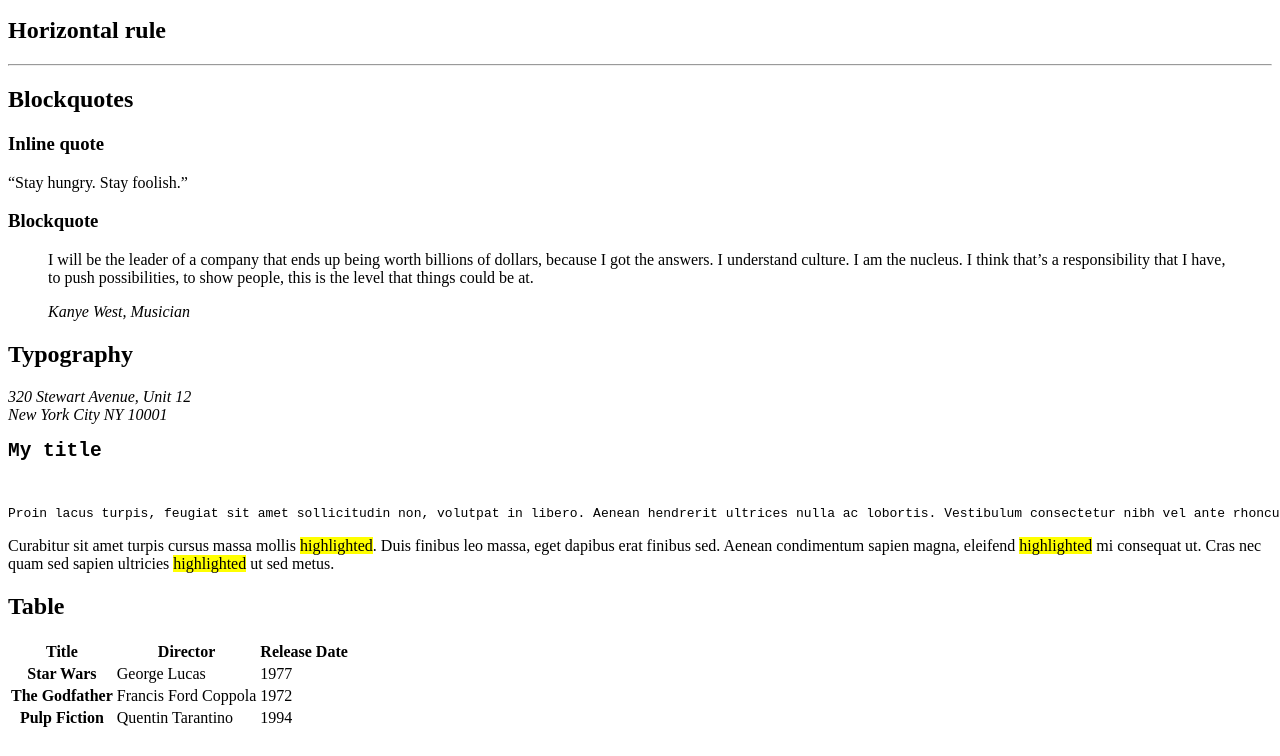
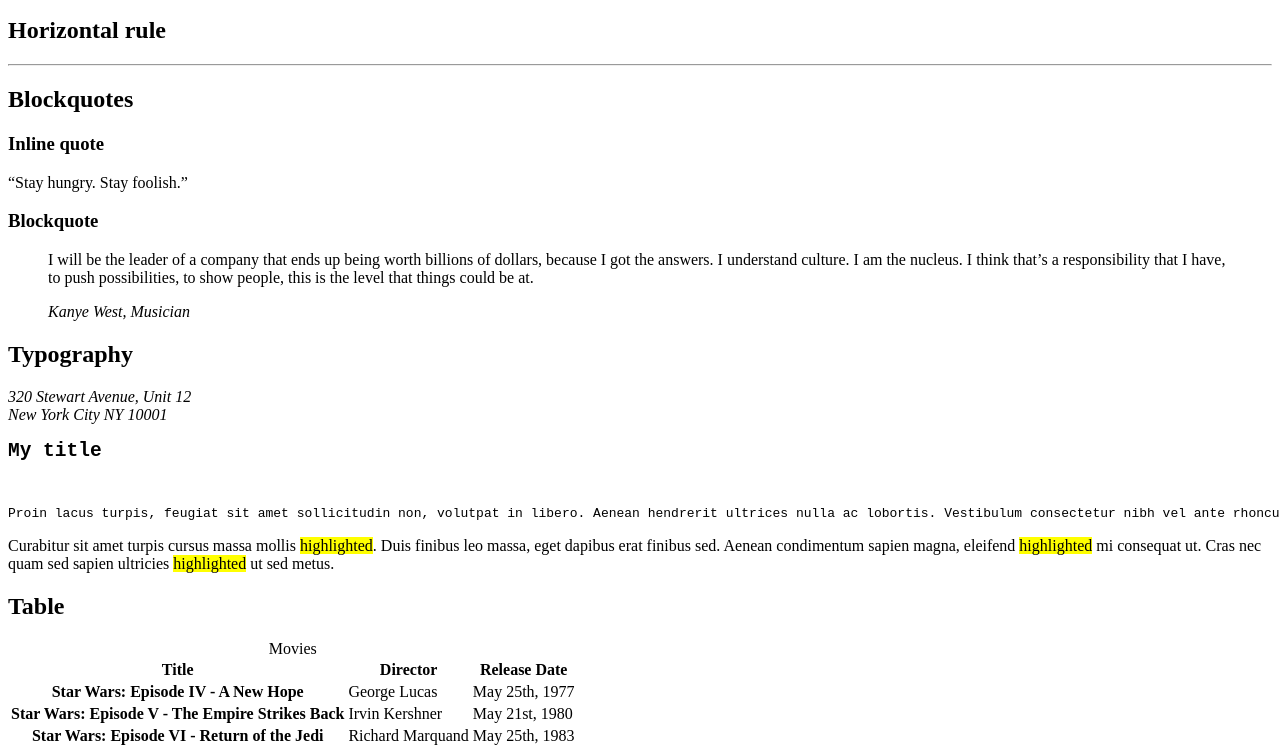
Before and after one commit to 13865-commits/holbertonschool-web_front_end, a plain HTML site: page html_advanced/33-styleguide.html in a window 1280 px wide. Shown: the part 931-1687 px from the top of the page. Drawn offline with Linux system fonts and the light colour scheme.

Commit message:
33. styleguide table caption and movie data update

```diff
--- a/html_advanced/33-styleguide.html
+++ b/html_advanced/33-styleguide.html
@@ -110,6 +110,7 @@
           <h2>Table</h2>
         </header>
         <table>
+          <caption>Movies</caption>
           <thead>
             <tr>
               <th scope="col">Title</th>
@@ -119,19 +120,19 @@
           </thead>
           <tbody>
             <tr>
-              <th scope="row">Star Wars</th>
+              <th scope="row">Star Wars: Episode IV - A New Hope</th>
               <td>George Lucas</td>
-              <td>1977</td>
+              <td>May 25th, 1977</td>
             </tr>
             <tr>
-              <th scope="row">The Godfather</th>
-              <td>Francis Ford Coppola</td>
-              <td>1972</td>
+              <th scope="row">Star Wars: Episode V - The Empire Strikes Back</th>
+              <td>Irvin Kershner</td>
+              <td>May 21st, 1980</td>
             </tr>
             <tr>
-              <th scope="row">Pulp Fiction</th>
-              <td>Quentin Tarantino</td>
-              <td>1994</td>
+              <th scope="row">Star Wars: Episode VI - Return of the Jedi</th>
+              <td>Richard Marquand</td>
+              <td>May 25th, 1983</td>
             </tr>
           </tbody>
         </table>
```
